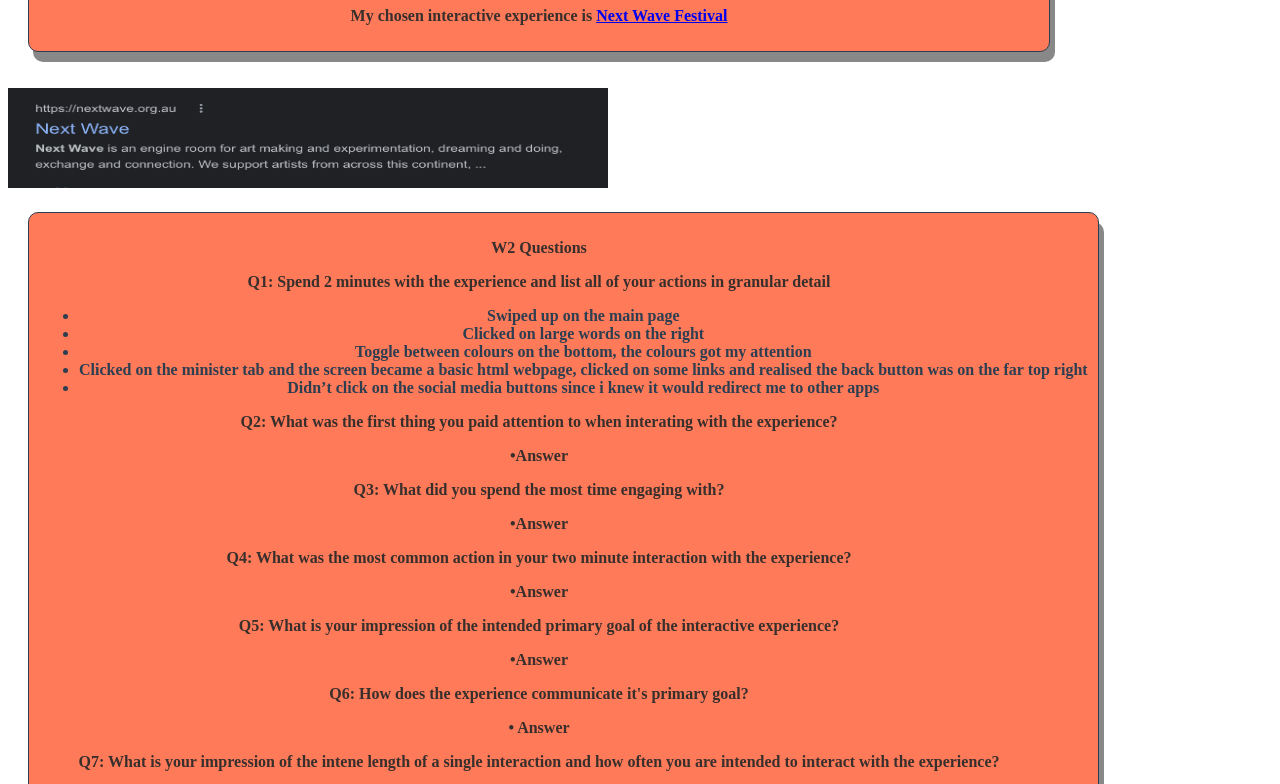
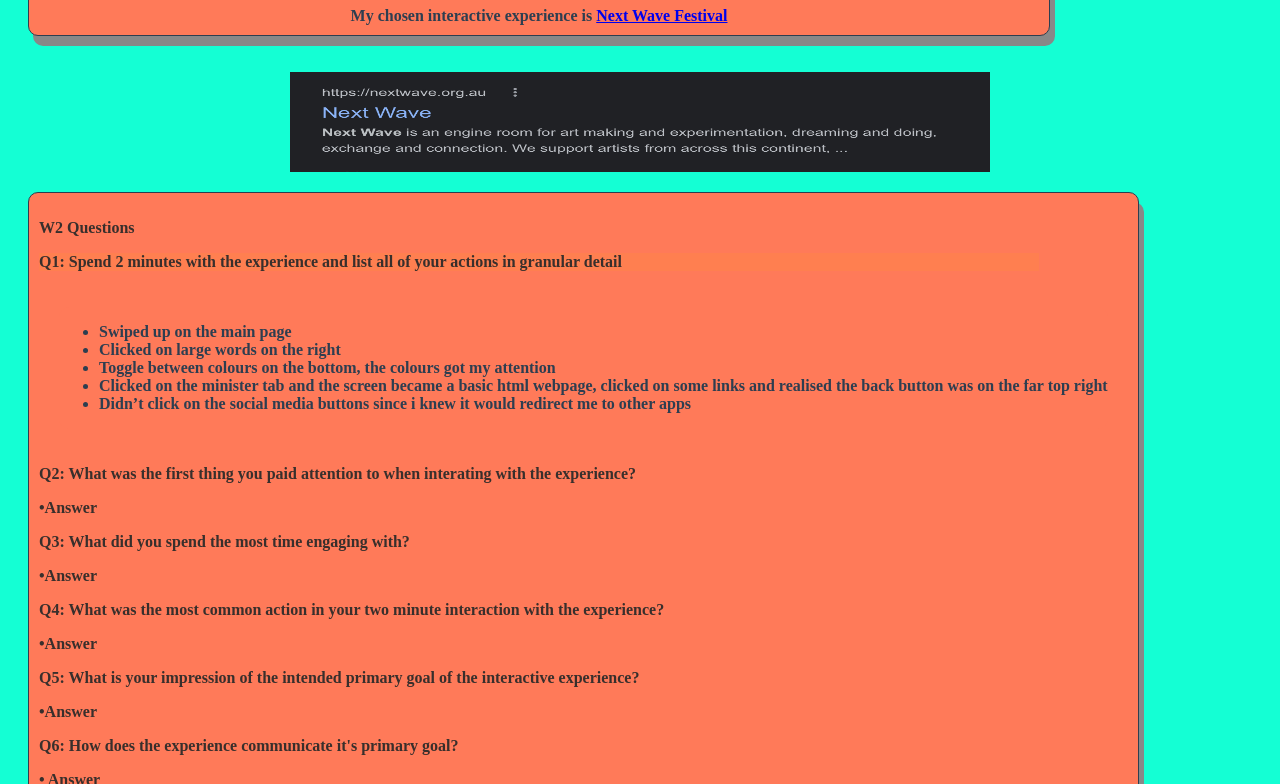
Before and after one commit to nazz1121/nazz1121.github.io, a plain HTML site: page assignment1/index.html in a window 1280 px wide. Shown: the part 124-908 px from the top of the page. Drawn offline with Linux system fonts and the light colour scheme.

Commit message:
Add files via upload

```diff
--- a/assignment1/index.html
+++ b/assignment1/index.html
@@ -11,9 +11,18 @@
         <script src="script.js"></script>
         <style>
             .center {
-              text-align: center;
-
-            }
+              text-align: center;}
+              body {
+      background-color:#14ffd4;}
+    p.highlights {
+      background-color:coral;}
+      div.b {
+  text-align: left;}
+img {
+  display: block;
+  margin-left: auto;
+  margin-right: auto;
+}
             </style>
             </head>
             <body>
@@ -23,7 +32,7 @@
     <html>
         <head>
         <style>
-
+        div.b {text-align: left;}
         #example2 {
           border: 1px solid;
           padding: 10px;
@@ -34,14 +43,14 @@
         <h2></h2>
         <div id="example2">
           <p><h1>Nazz Zahidee A1 Research Project</h1>
-        <p><b></b>My chosen interactive experience is <a href="https://nextwave.org.au/" target="_blank">Next Wave Festival</a></b></p></div> </p>
+        <b>My chosen interactive experience is <a href="https://nextwave.org.au/" target="_blank">Next Wave Festival</a></b></div> </p>
         </div>
+
         </body>
         </html>
 
-<img src="nextwave.jpg" alt="" width="600" height="100">
+<img src="nextwave.jpg" alt="" width="700" height="100">
 <style>
-
     #Week1{
       border: 1px solid;
       padding: 10px;
@@ -53,16 +62,17 @@
     <body>
 
     <div id="Week1">
-        <p><b>W2 Questions</b></p>
-      <p><p> <b>Q1: Spend 2 minutes with the experience and list all of your actions in granular detail</b></p>
-    <ul>
+    <p><b>W2 Questions</b></p>
+      <p class="highlights">
+          <b>Q1: Spend 2 minutes with the experience and list all of your actions in granular detail</b>
+    <div class="b"><ul>
         <li>Swiped up on the main page</li>
         <li>Clicked on large words on the right</li>
         <li>Toggle between colours on the bottom, the colours got my attention</li>
         <li>Clicked on the minister tab and the screen became a basic html webpage, clicked on some links and realised the back button was on the far top right</li>
         <li>Didn’t click on the social media buttons since i knew it would redirect me to other apps</li>
-     </ul>
-    <p> <b>Q2: What was the first thing you paid attention to when interating with the experience?</b></p>
+     </ul></p></div>
+    <p><b>Q2: What was the first thing you paid attention to when interating with the experience?</b></p>
     <p>&#x2022;Answer</p>
     <p> <b> Q3: What did you spend the most time engaging with?</b></p>
     <p>&#x2022;Answer</p>
--- a/assignment1/style.css
+++ b/assignment1/style.css
@@ -12,6 +12,8 @@
   margin: 20px;
   display: inline-block;
   text-align: center;
+    cursor: url('emoji.cur'), pointer;
+ }
 
 }
 body {background-color:white;}
@@ -19,5 +21,5 @@
 p {
     color: rgb(56, 47, 44);
     width: 1000px;
-
-  }
+    text-align: left;
+}
```
Also changed, not shown: assignment1/1.jpg (added), assignment1/hmm.png (added), 1 other file.
